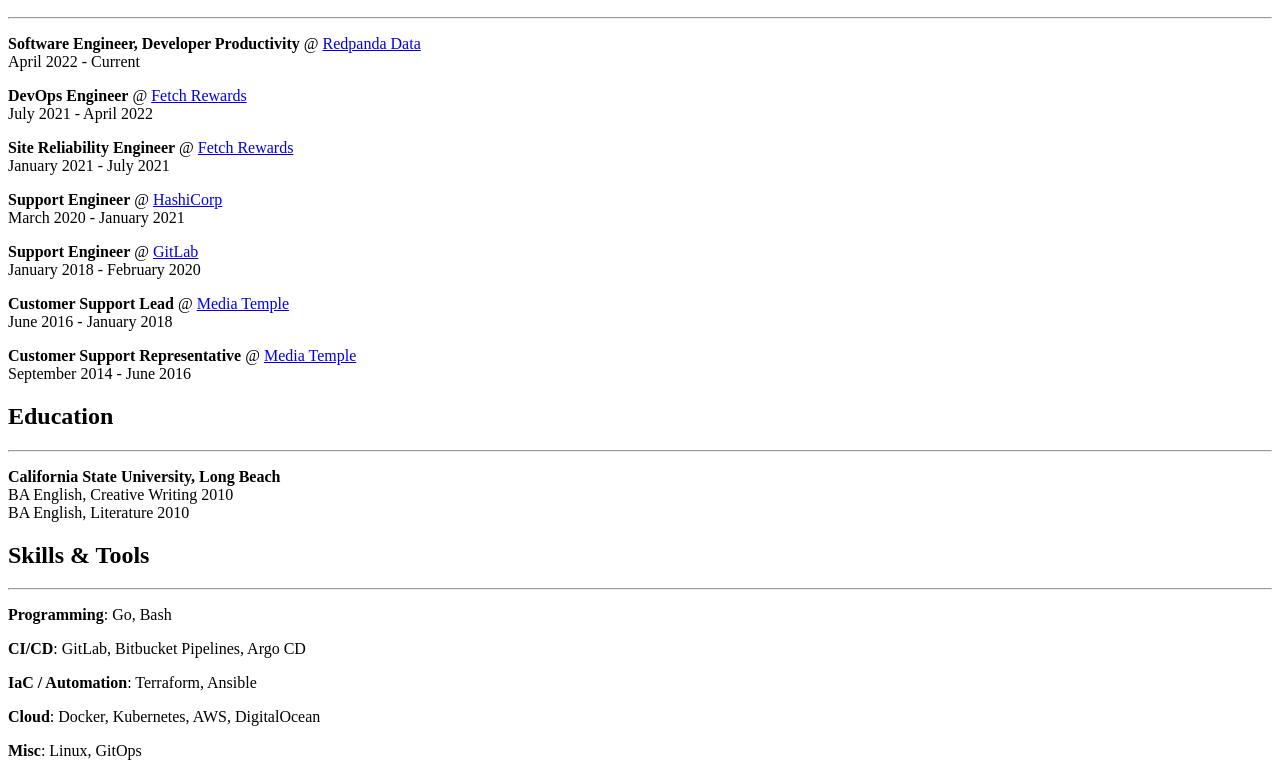
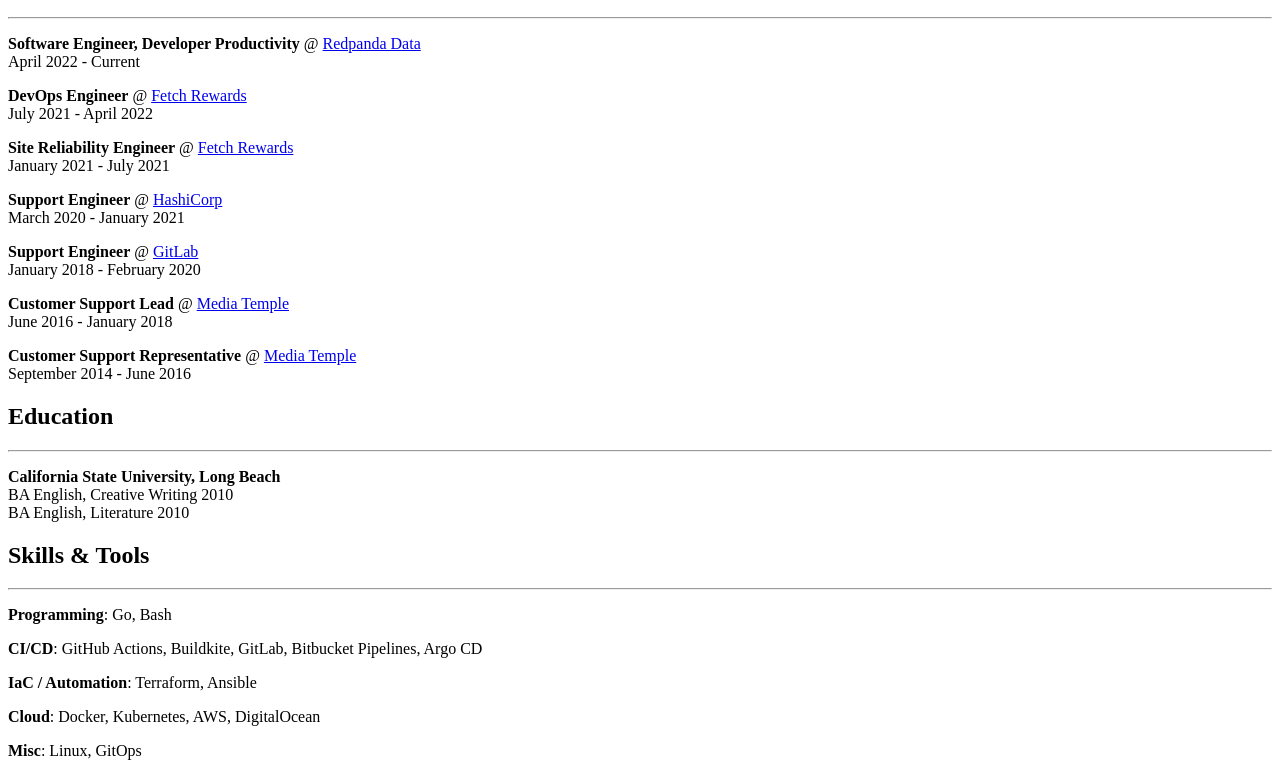
Before and after one commit to nk-87/namho.kim, a plain HTML site: page resume/index.html in a window 1280 px wide. Shown: the part 110-886 px from the top of the page. Drawn offline with Linux system fonts and the light colour scheme.

Commit message:
add gh actions and buildkite to ci skills

```diff
--- a/resume/index.html
+++ b/resume/index.html
@@ -1,7 +1,6 @@
 <!DOCTYPE HTML>
 <html>
 <head>
-  <link rel="shortcut icon" type="image/svg" href="../static/images/terminal.svg">
   <title>Namho Kim</title>
 </head>
 <body>
@@ -74,7 +73,7 @@
     <hr>
     <div>
       <p><strong>Programming</strong>: Go, Bash</p>
-      <p><strong>CI/CD</strong>: GitLab, Bitbucket Pipelines, Argo CD</p>
+      <p><strong>CI/CD</strong>: GitHub Actions, Buildkite, GitLab, Bitbucket Pipelines, Argo CD</p>
       <p><strong>IaC / Automation</strong>: Terraform, Ansible</p>
       <p><strong>Cloud</strong>: Docker, Kubernetes, AWS, DigitalOcean</p>
       <p><strong>Misc</strong>: Linux, GitOps</p>
```
